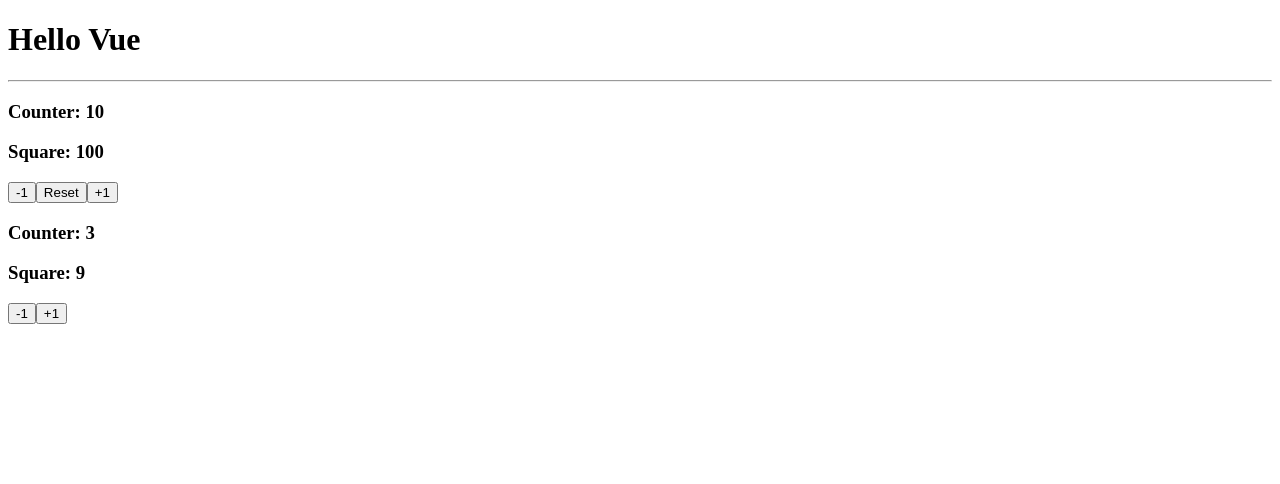
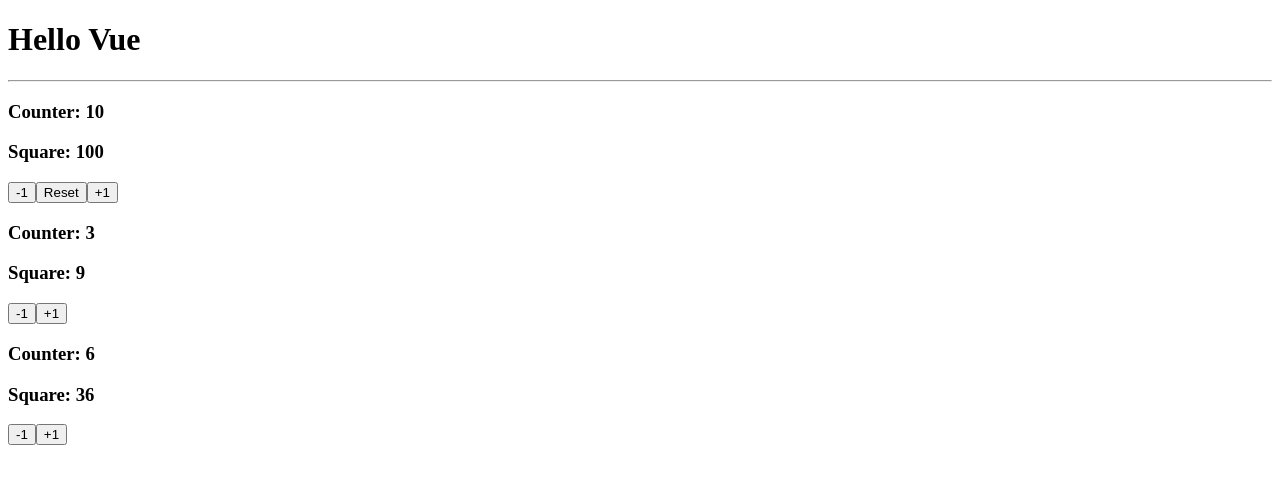
Before and after one commit to victorwcv/Vue, a Vue app in the folder 01-indecision-app/: page / in a window 1280 px wide. Shown: the top 484 px of the page. Built offline with nearby package versions, Linux system fonts and the light colour scheme; the HTML template or start-up script is replaced by a standard one.

Commit message:
feat: own file for logic

```diff
--- a/01-indecision-app/src/App.vue
+++ b/01-indecision-app/src/App.vue
@@ -3,9 +3,11 @@
   <hr>
   <MyCounter :value="10" />
   <MyCounterScript :value="3" />
+  <MyCounterScript2 :value="6" />
 </template>
 
 <script lang="ts" setup>
+import MyCounterScript2 from './components/my-counter-script/MyCounterScript2.vue';
 import MyCounter from './components/MyCounter.vue';
 import MyCounterScript from './components/MyCounterScript.vue';
 
--- /dev/null
+++ b/01-indecision-app/src/components/my-counter-script/MyCounterScript2.ts
@@ -0,0 +1,16 @@
+import { computed, ref, defineComponent } from 'vue';
+
+export default defineComponent({
+  props: {
+    value: { type: Number, required: true },
+  },
+  setup(props) {
+    const counter = ref(props.value);
+    const counterSquare = computed(() => counter.value ** 2);
+
+    return {
+      counter,
+      counterSquare,
+    };
+  },
+});
--- /dev/null
+++ b/01-indecision-app/src/components/my-counter-script/MyCounterScript2.vue
@@ -0,0 +1,14 @@
+<template>
+  <section>
+    <h3>Counter: {{ counter }}</h3>
+    <h3>Square: {{ counterSquare }}</h3>
+
+    <div>
+      <button @click="counter--">-1</button>
+      <button @click="counter++">+1</button>
+    </div>
+  </section>
+</template>
+
+
+<script lang="ts" src="./MyCounterScript2.ts"></script>
```
